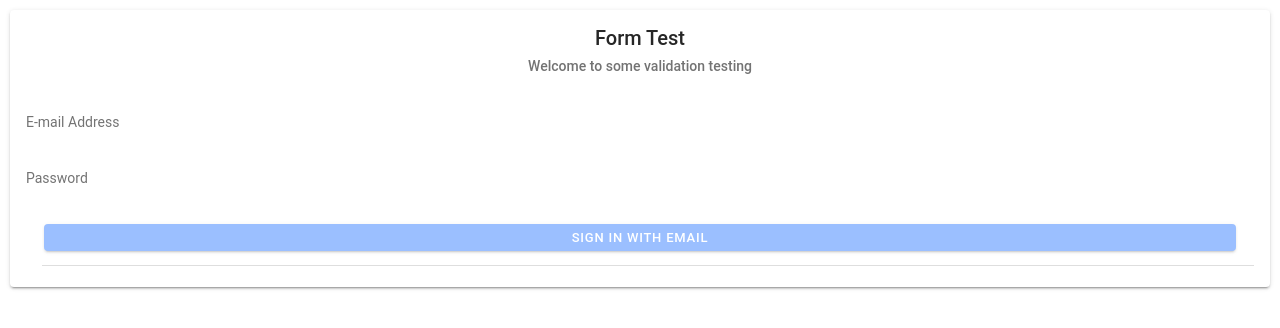
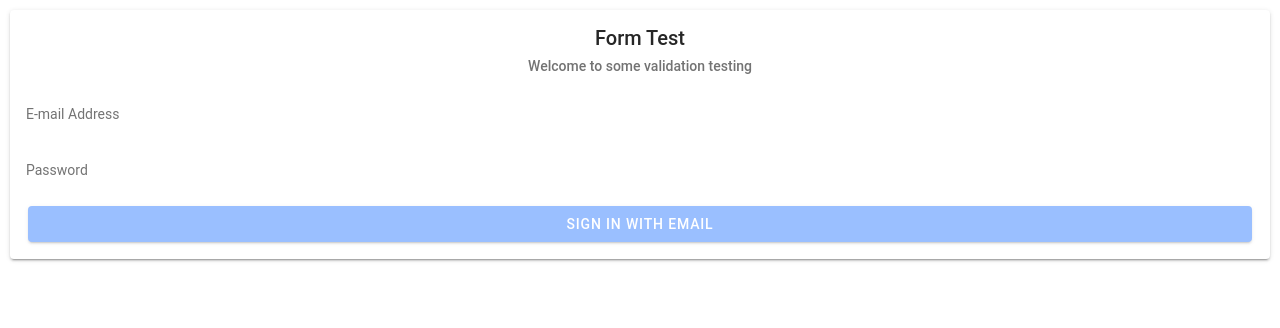
Before and after one commit to jameson-w-taylor/yup-input-validation, a React (Create React App) app: page /home in a window 1280 px wide. Shown: the top 328 px of the page. Built offline with nearby package versions, Linux system fonts and the light colour scheme.

Commit message:
Remove incorrect use of IonList

```diff
--- a/src/pages/Home.tsx
+++ b/src/pages/Home.tsx
@@ -45,7 +45,6 @@ const Home: React.FC = () => {
             <IonCardSubtitle>Welcome to some validation testing</IonCardSubtitle>
           </IonCardHeader>
           <IonCardContent>
-            <IonList>
             <Controller
               name="email"
               control={control}
@@ -74,8 +73,6 @@ const Home: React.FC = () => {
                   errorText={errors.password?.message}
                 ></IonInput>
               )}/>
-              <IonItem>
-                <IonLabel>
             <IonButton
               data-testid="basic-signin-button"
               expand="block"
@@ -83,9 +80,6 @@ const Home: React.FC = () => {
               onClick={handleSubmit((formData) => console.log(formData))}>
               Sign In With Email
             </IonButton>
-                </IonLabel>
-              </IonItem>
-            </IonList>
           </IonCardContent>
         </IonCard>
       </IonContent>
```
Lines whose indentation alone changed are shown as unchanged.
